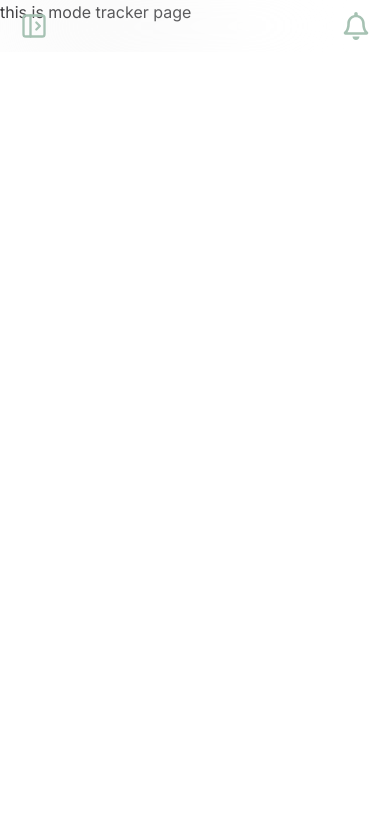
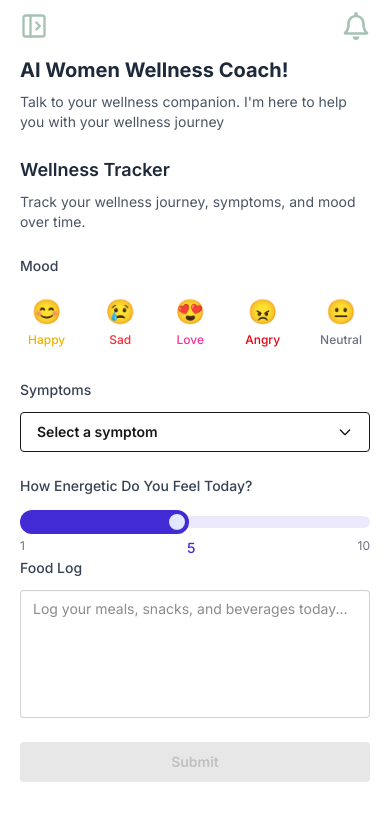
Before and after one commit to FaisalHasanEmon/female-healthcare, a React (Vite) app in the folder front-end/: page /dashboard/mode-tracker in a window 390 px wide. Shown: the top 820 px of the page. Built offline with nearby package versions, Linux system fonts and the light colour scheme; a web font is replaced by a local one.

Commit message:
Mode tracker page created

```diff
--- a/front-end/src/pages/user-dashboard-pages/ModeTracker/ModeTracker.jsx
+++ b/front-end/src/pages/user-dashboard-pages/ModeTracker/ModeTracker.jsx
@@ -1,7 +1,223 @@
-import React from "react";
+import React, { useState } from "react";
 
 const ModeTracker = () => {
-  return <div>this is mode tracker page</div>;
+  const [selectedMood, setSelectedMood] = useState("");
+  const [selectedSymptom, setSelectedSymptom] = useState("");
+  const [energyLevel, setEnergyLevel] = useState(5);
+  const [foodLog, setFoodLog] = useState("");
+
+  const moodOptions = [
+    { value: "happy", emoji: "😊", label: "Happy", color: "text-yellow-500" },
+    { value: "sad", emoji: "😢", label: "Sad", color: "text-red-500" },
+    { value: "love", emoji: "😍", label: "Love", color: "text-pink-500" },
+    { value: "angry", emoji: "😠", label: "Angry", color: "text-red-600" },
+    { value: "neutral", emoji: "😐", label: "Neutral", color: "text-gray-500" },
+  ];
+
+  const symptomOptions = [
+    "Fatigue",
+    "Mood",
+    "Sleep",
+    "Cravings",
+    "Weight",
+    "Cramps",
+    "Anxiety",
+    "Brain fog",
+    "Hot flashes",
+    "Irregular cycles",
+  ];
+
+  const handleSymptomSelect = (symptom) => {
+    setSelectedSymptom(symptom === selectedSymptom ? "" : symptom);
+  };
+
+  const handleSubmit = () => {
+    const data = {
+      mood: selectedMood,
+      symptom: selectedSymptom,
+      energyLevel,
+      foodLog,
+    };
+    console.log("Wellness data:", data);
+    // Here you would typically send the data to your backend
+    alert("Wellness data submitted successfully!");
+  };
+
+  return (
+    <div className="min-h-screen mt-14">
+      <div className="container mx-auto px-5 ">
+        {/* Header */}
+        <div className="mb-6 sm:mb-8">
+          <h1 className="text-xl sm:text-2xl lg:text-3xl font-bold text-gray-800 mb-2 ">
+            AI Women Wellness Coach!
+          </h1>
+          <p className="text-gray-600 text-sm sm:text-base max-w-2xl ">
+            Talk to your wellness companion. I'm here to help you with your
+            wellness journey
+          </p>
+        </div>
+
+        {/* Wellness Tracker Section */}
+        <div className="mb-6">
+          <h2 className="text-lg sm:text-xl font-semibold text-gray-800 mb-2">
+            Wellness Tracker
+          </h2>
+          <p className="text-gray-600 text-sm sm:text-base mb-6">
+            Track your wellness journey, symptoms, and mood over time.
+          </p>
+
+          {/* Mood Selection */}
+          <div className="mb-6 sm:mb-8">
+            <h3 className="font-medium text-gray-700 mb-3 sm:mb-4 text-sm sm:text-base">
+              Mood
+            </h3>
+            <div className="flex justify-between  gap-2 sm:gap-4 max-w-lg lg:max-w-xl">
+              {moodOptions.map((mood) => (
+                <button
+                  key={mood.value}
+                  onClick={() => setSelectedMood(mood.value)}
+                  className="flex flex-col items-center p-2 sm:p-3 rounded-lg transition-all hover:bg-gray-50"
+                >
+                  <span
+                    className={`mb-1 transition-all duration-200 ${
+                      selectedMood === mood.value
+                        ? "text-3xl sm:text-4xl"
+                        : "text-2xl sm:text-3xl"
+                    }`}
+                  >
+                    {mood.emoji}
+                  </span>
+                  <span
+                    className={`text-xs sm:text-sm font-medium ${mood.color}`}
+                  >
+                    {mood.label}
+                  </span>
+                </button>
+              ))}
+            </div>
+          </div>
+
+          <div>
+            {/* Left Column */}
+            <div className="space-y-6">
+              {/* Symptoms Selection */}
+              <div>
+                <h3 className="font-medium text-gray-700 mb-3 sm:mb-4 text-sm sm:text-base">
+                  Symptoms
+                </h3>
+                <div className="dropdown dropdown-bottom w-full sm:w-lg lg:w-xl">
+                  <div
+                    tabIndex={0}
+                    role="button"
+                    className="btn btn-outline w-full justify-between text-sm sm:text-base"
+                  >
+                    {selectedSymptom || "Select a symptom"}
+                    <svg
+                      className="w-4 h-4"
+                      fill="none"
+                      stroke="currentColor"
+                      viewBox="0 0 24 24"
+                    >
+                      <path
+                        strokeLinecap="round"
+                        strokeLinejoin="round"
+                        strokeWidth={2}
+                        d="M19 9l-7 7-7-7"
+                      />
+                    </svg>
+                  </div>
+                  <ul
+                    tabIndex={0}
+                    className="dropdown-content menu bg-base-100 rounded-box z-10 w-full p-2 shadow-lg border max-h-60 overflow-y-auto"
+                  >
+                    {symptomOptions.map((symptom) => (
+                      <li key={symptom}>
+                        <button
+                          className={`flex items-center justify-between text-sm sm:text-base ${
+                            selectedSymptom === symptom
+                              ? "bg-primary text-white"
+                              : ""
+                          }`}
+                          onClick={() => handleSymptomSelect(symptom)}
+                        >
+                          <span>{symptom}</span>
+                          {selectedSymptom === symptom && (
+                            <svg
+                              className="w-4 h-4"
+                              fill="currentColor"
+                              viewBox="0 0 20 20"
+                            >
+                              <path
+                                fillRule="evenodd"
+                                d="M16.707 5.293a1 1 0 010 1.414l-8 8a1 1 0 01-1.414 0l-4-4a1 1 0 011.414-1.414L8 12.586l7.293-7.293a1 1 0 011.414 0z"
+                                clipRule="evenodd"
+                              />
+                            </svg>
+                          )}
+                        </button>
+                      </li>
+                    ))}
+                  </ul>
+                </div>
+              </div>
+
+              {/* Energy Level Slider */}
+              <div>
+                <h3 className="font-medium text-gray-700 mb-3 sm:mb-4 text-sm sm:text-base">
+                  How Energetic Do You Feel Today?
+                </h3>
+                <div className="w-full sm:w-lg lg:w-xl">
+                  <input
+                    type="range"
+                    min="1"
+                    max="10"
+                    value={energyLevel}
+                    onChange={(e) => setEnergyLevel(parseInt(e.target.value))}
+                    className="range range-primary w-full"
+                    step="1"
+                  />
+                  <div className="flex justify-between text-xs sm:text-sm text-gray-500 mt-1">
+                    <span>1</span>
+                    <span className="font-medium text-primary text-sm sm:text-base">
+                      {energyLevel}
+                    </span>
+                    <span>10</span>
+                  </div>
+                </div>
+              </div>
+            </div>
+
+            {/* Right Column */}
+            <div>
+              {/* Food Log */}
+              <div>
+                <h3 className="font-medium text-gray-700 mb-3 sm:mb-4 text-sm sm:text-base">
+                  Food Log
+                </h3>
+                <textarea
+                  className="textarea textarea-bordered w-full sm:w-lg lg:w-xl h-32 sm:h-40 lg:h-48 resize-none text-sm sm:text-base"
+                  placeholder="Log your meals, snacks, and beverages today..."
+                  value={foodLog}
+                  onChange={(e) => setFoodLog(e.target.value)}
+                ></textarea>
+              </div>
+            </div>
+          </div>
+
+          {/* Submit Button */}
+          <div className="mt-6 sm:mt-8">
+            <button
+              onClick={handleSubmit}
+              className="btn btn-primary w-full sm:w-auto sm:min-w-32 text-sm sm:text-base"
+              disabled={!selectedMood}
+            >
+              Submit
+            </button>
+          </div>
+        </div>
+      </div>
+    </div>
+  );
 };
 
 export default ModeTracker;
```
